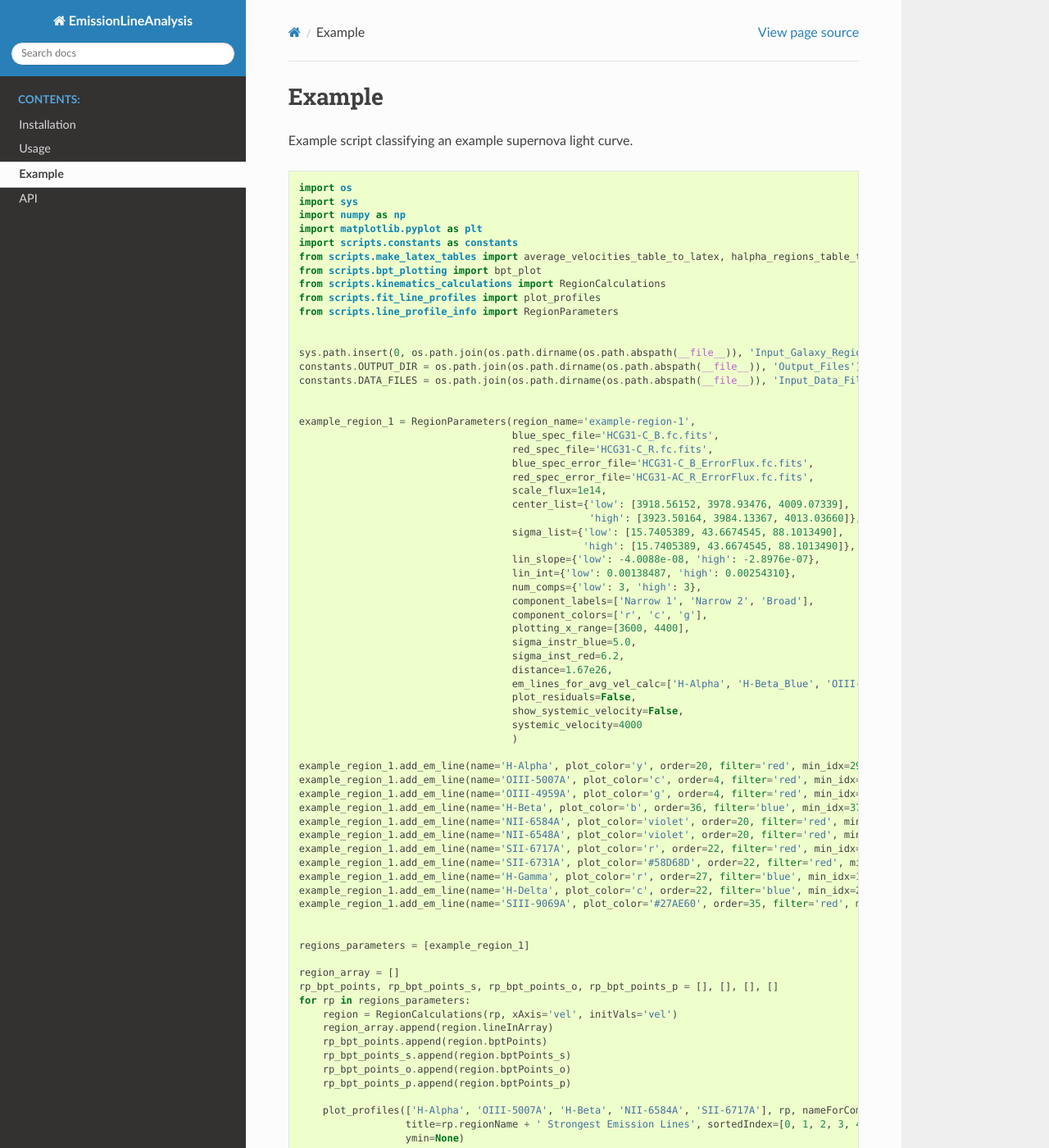
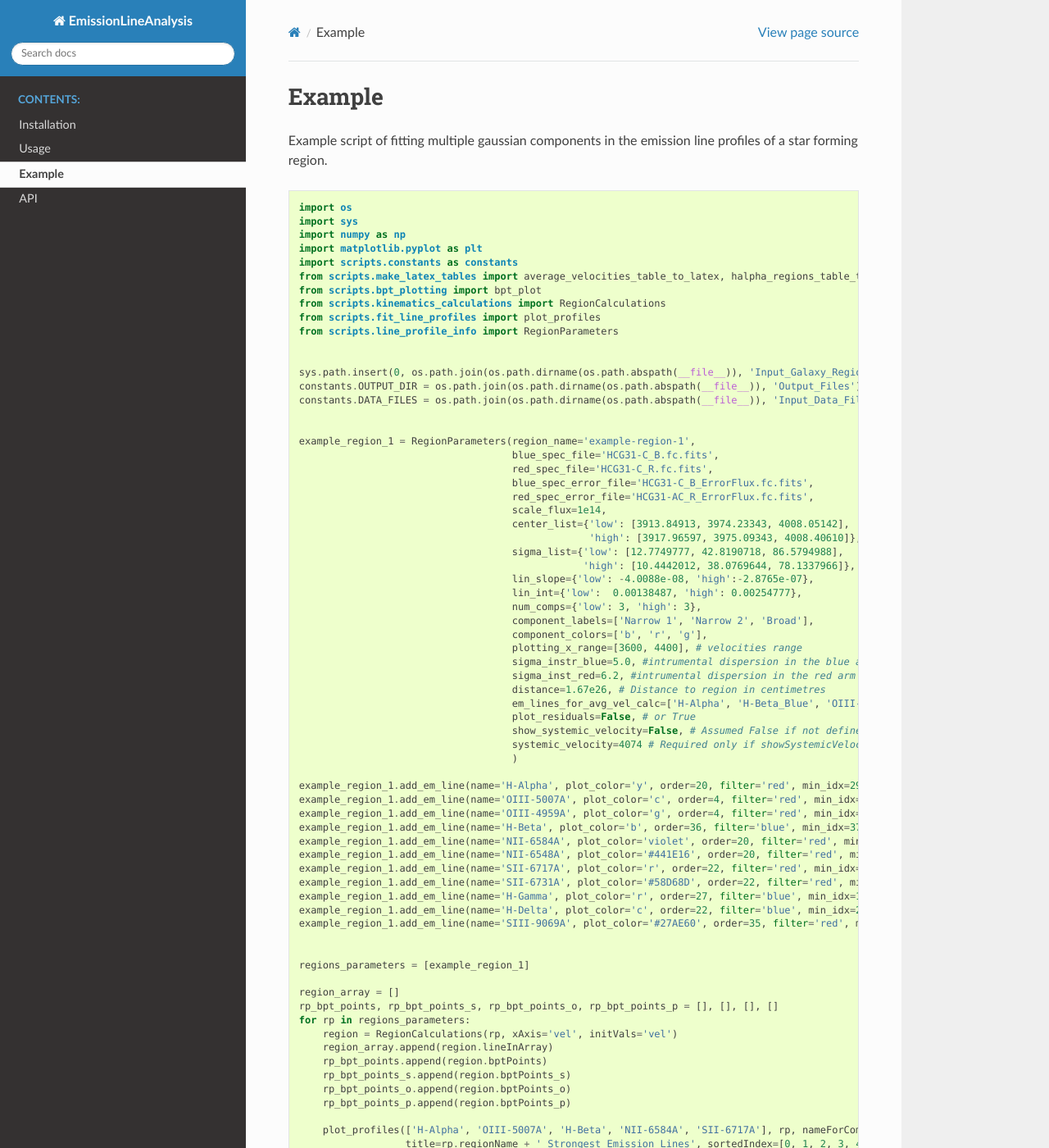
Before and after one commit to daniel-muthukrishna/FitELP, a Sphinx documentation site: the page built from docs/example.rst, in a window 1280 px wide and 1400 px high. Shown: the whole window at 82% size. Built offline with Sphinx 7.4.7 and the Read the Docs theme 2.0.0, drawn with Linux system fonts in a browser that asks for light colours.

Commit message:
Update example.rst
I add the last ampl_list numbers, and now we are using False for the centre and sigma in the strongest emission lines than copy Halpha and [OIII]5007, e.g [NII]6548,6584, [OIII]4959 and both lines of [SII]6717,6731.
I have left only [SII]6717 as example when we use the centre and sigma of Halpha and [OIII]5007 as limits.

Take care, that this is an example when we fit in velocities range. We can add another example when we fit using wavelength ranges.

```diff
--- a/docs/example.rst
+++ b/docs/example.rst
@@ -2,7 +2,7 @@
 Example
 =======
 
-Example script classifying an example supernova light curve.
+Example script of fitting multiple gaussian components in the emission line profiles of a star forming region.
 
 .. code-block:: python
 
@@ -29,36 +29,36 @@
                                         blue_spec_error_file='HCG31-C_B_ErrorFlux.fc.fits',
                                         red_spec_error_file='HCG31-AC_R_ErrorFlux.fc.fits',
                                         scale_flux=1e14,
-                                        center_list={'low': [3918.56152, 3978.93476, 4009.07339],
-                                                     'high': [3923.50164, 3984.13367, 4013.03660]},
-                                        sigma_list={'low': [15.7405389, 43.6674545, 88.1013490],
-                                                    'high': [15.7405389, 43.6674545, 88.1013490]},
-                                        lin_slope={'low': -4.0088e-08, 'high': -2.8976e-07},
-                                        lin_int={'low': 0.00138487, 'high': 0.00254310},
+                                        center_list={'low': [3913.84913, 3974.23343, 4008.05142],
+                                                     'high': [3917.96597, 3975.09343, 4008.40610]},
+                                        sigma_list={'low': [12.7749777, 42.8190718, 86.5794988],
+                                                    'high': [10.4442012, 38.0769644, 78.1337966]},
+                                        lin_slope={'low': -4.0088e-08, 'high':-2.8765e-07},
+                                        lin_int={'low':  0.00138487, 'high': 0.00254777},
                                         num_comps={'low': 3, 'high': 3},
                                         component_labels=['Narrow 1', 'Narrow 2', 'Broad'],
-                                        component_colors=['r', 'c', 'g'],
-                                        plotting_x_range=[3600, 4400],
-                                        sigma_instr_blue=5.0,
-                                        sigma_inst_red=6.2,
-                                        distance=1.67e26,
+                                        component_colors=['b', 'r', 'g'],
+                                        plotting_x_range=[3600, 4400], # velocities range
+                                        sigma_instr_blue=5.0, #intrumental dispersion in the blue arm
+                                        sigma_inst_red=6.2, #intrumental dispersion in the red arm
+                                        distance=1.67e26, # Distance to region in centimetres
                                         em_lines_for_avg_vel_calc=['H-Alpha', 'H-Beta_Blue', 'OIII-5007A', 'NII-6584A', 'SII-6717A'],
-                                        plot_residuals=False,
-                                        show_systemic_velocity=False,
-                                        systemic_velocity=4000
+                                        plot_residuals=False, # or True
+                                        show_systemic_velocity=False, # Assumed False if not defined
+                                        systemic_velocity=4074 # Required only if showSystemicVelocity is True
                                         )
 
-    example_region_1.add_em_line(name='H-Alpha', plot_color='y', order=20, filter='red', min_idx=2931, max_idx=3360, rest_wavelength=6562.82, amp_list=[1.1393854, 8.58, 4.8228556], zone='low', sigma_tsquared=164.96, comp_limits={'a': np.inf, 'c': np.inf, 's': np.inf}, copy_from=None)
-    example_region_1.add_em_line(name='OIII-5007A', plot_color='c', order=4, filter='red', min_idx=2300, max_idx=3440, rest_wavelength=5006.84, amp_list=[1.1548058, 8.5919068, 4.2634018], zone='high',sigma_tsquared=10.39, comp_limits={'a': np.inf, 'c': np.inf, 's': np.inf}, copy_from=None)
-    example_region_1.add_em_line(name='OIII-4959A', plot_color='g', order=4, filter='red', min_idx=1080, max_idx=2000, rest_wavelength=4958.91, amp_list=[0.3902536, 2.7844993, 1.3837819], zone='high',sigma_tsquared=10.39, comp_limits={'a': np.inf, 'c': False, 's': False}, copy_from='OIII-5007A')
-    example_region_1.add_em_line(name='H-Beta', plot_color='b', order=36, filter='blue', min_idx=370, max_idx=1613, rest_wavelength=4861.33, amp_list=[0.1402979, 3.2042614, 1.7970957], zone='low',sigma_tsquared=164.96, comp_limits={'a': np.inf, 'c': 0.1, 's': 0.1}, copy_from='H-Alpha')
-    example_region_1.add_em_line(name='NII-6584A', plot_color='violet', order=20, filter='red', min_idx=3361, max_idx=3885, rest_wavelength=6583.41, amp_list=[0.1004451, 1.0586795, 0.5316711], zone='low',sigma_tsquared=11.87, comp_limits={'a': np.inf, 'c': 0.1, 's': 0.1}, copy_from='H-Alpha')
-    example_region_1.add_em_line(name='NII-6548A', plot_color='violet', order=20, filter='red', min_idx=2563, max_idx=2930, rest_wavelength=6548.03, amp_list=[0.0324588, 1.0586795, 0.5316711], zone='low',sigma_tsquared=11.87, comp_limits={'a': np.inf, 'c': False, 's': False}, copy_from='NII-6584A')
-    example_region_1.add_em_line(name='SII-6717A', plot_color='r', order=22, filter='red', min_idx=508, max_idx=985, rest_wavelength=6716.47, amp_list=[0.0972848, 0.7574605, 0.4679219], zone='low',sigma_tsquared=5.19, comp_limits={'a': np.inf, 'c': 1, 's': 1}, copy_from='H-Alpha')
-    example_region_1.add_em_line(name='SII-6731A', plot_color='#58D68D', order=22, filter='red', min_idx=986, max_idx=1290, rest_wavelength=6730.85, amp_list=[0.0324219, 0.6733394, 0.2678776], zone='low',sigma_tsquared=5.19, comp_limits={'a': np.inf, 'c': 1, 's': 1}, copy_from='SII-6717A')
-    example_region_1.add_em_line(name='H-Gamma', plot_color='r', order=27, filter='blue', min_idx=1625, max_idx=2183, rest_wavelength=4340.47, amp_list=[0.1402979, 3.2042614, 1.7970957], zone='low',sigma_tsquared=164.96, comp_limits={'a': np.inf, 'c': False, 's': False}, copy_from='H-Beta')
-    example_region_1.add_em_line(name='H-Delta', plot_color='c', order=22, filter='blue', min_idx=2390, max_idx=2810, rest_wavelength=4101.74, amp_list=[0.1402979, 3.2042614, 1.7970957], zone='low',sigma_tsquared=164.96, comp_limits={'a': np.inf, 'c': False, 's': False}, copy_from='H-Beta')
-    example_region_1.add_em_line(name='SIII-9069A', plot_color='#27AE60', order=35, filter='red', min_idx=485, max_idx=881, rest_wavelength=9068.9, amp_list=[0.0807574, 1.0986008, 0.5388915], zone='low',sigma_tsquared=5.19, comp_limits={'a': np.inf, 'c': 0.001, 's': 0.1}, copy_from='H-Alpha')
+    example_region_1.add_em_line(name='H-Alpha', plot_color='y', order=20, filter='red', min_idx=2931, max_idx=3360, rest_wavelength=6562.82, amp_list=[0.578836, 12.2318292, 5.5107925], zone='low', sigma_tsquared=164.96, comp_limits={'a': np.inf, 'c': np.inf, 's': np.inf}, copy_from=None)
+    example_region_1.add_em_line(name='OIII-5007A', plot_color='c', order=4, filter='red', min_idx=2300, max_idx=3440, rest_wavelength=5006.84, amp_list=[0.4929977, 8.9210534, 5.8227902], zone='high',sigma_tsquared=10.39, comp_limits={'a': np.inf, 'c': np.inf, 's': np.inf}, copy_from=None)
+    example_region_1.add_em_line(name='OIII-4959A', plot_color='g', order=4, filter='red', min_idx=1080, max_idx=2000, rest_wavelength=4958.91, amp_list=[0.1641313, 2.9082207, 1.8938379], zone='high',sigma_tsquared=10.39, comp_limits={'a': np.inf, 'c': False, 's': False}, copy_from='OIII-5007A')
+    example_region_1.add_em_line(name='H-Beta', plot_color='b', order=36, filter='blue', min_idx=370, max_idx=1613, rest_wavelength=4861.33, amp_list=[0.1964884, 3.1738928, 1.7306038], zone='low',sigma_tsquared=164.96, comp_limits={'a': np.inf, 'c': False, 's': False}, copy_from='H-Alpha')
+    example_region_1.add_em_line(name='NII-6584A', plot_color='violet', order=20, filter='red', min_idx=3361, max_idx=3885, rest_wavelength=6583.41, amp_list=[0.0436704, 1.0825264, 0.5998283], zone='low',sigma_tsquared=11.87, comp_limits={'a': np.inf, 'c': False, 's': False}, copy_from='H-Alpha')
+    example_region_1.add_em_line(name='NII-6548A', plot_color='#441E16', order=20, filter='red', min_idx=2563, max_idx=2930, rest_wavelength=6548.03, amp_list=0.0133341, 0.3745197, 0.1492923], zone='low',sigma_tsquared=11.87, comp_limits={'a': np.inf, 'c': False, 's': False}, copy_from='NII-6584A')
+    example_region_1.add_em_line(name='SII-6717A', plot_color='r', order=22, filter='red', min_idx=508, max_idx=985, rest_wavelength=6716.47, amp_list=[0.0576321, 0.7924302, 0.4728445], zone='low',sigma_tsquared=5.19, comp_limits={'a': np.inf, 'c': [(3913.8,3917.9),(3974.2,3975.1),(4008.1,4008.4)], 's': [(10.4,12.8),(38.1,42.8),(78.1,86.6)]}, copy_from='H-Alpha')
+    example_region_1.add_em_line(name='SII-6731A', plot_color='#58D68D', order=22, filter='red', min_idx=986, max_idx=1290, rest_wavelength=6730.85, amp_list=[0.0350009, 0.6037486, 0.3466657], zone='low',sigma_tsquared=5.19, comp_limits={'a': np.inf, 'c': False, 's': False}, copy_from='SII-6717A')
+    example_region_1.add_em_line(name='H-Gamma', plot_color='r', order=27, filter='blue', min_idx=1400, max_idx=2350, rest_wavelength=4340.47, amp_list=[0.0922511, 1.3853307, 0.5964586], zone='low',sigma_tsquared=164.96, comp_limits={'a': np.inf, 'c': False, 's': False}, copy_from='H-Beta')
+    example_region_1.add_em_line(name='H-Delta', plot_color='c', order=22, filter='blue', min_idx=2055, max_idx=3000, rest_wavelength=4101.74, amp_list=[0.0922511, 1.3853307, 0.5964586], zone='low',sigma_tsquared=164.96, comp_limits={'a': np.inf, 'c': False, 's': False}, copy_from='H-Beta')
+    example_region_1.add_em_line(name='SIII-9069A', plot_color='#27AE60', order=35, filter='red', min_idx=485, max_idx=881, rest_wavelength=9068.9, amp_list=[0.0323302, 1.2445037, 0.4540262], zone='low',sigma_tsquared=5.19, comp_limits={'a': np.inf, 'c': False, 's': False}, copy_from='H-Alpha')
 
 
     regions_parameters = [example_region_1]
```
